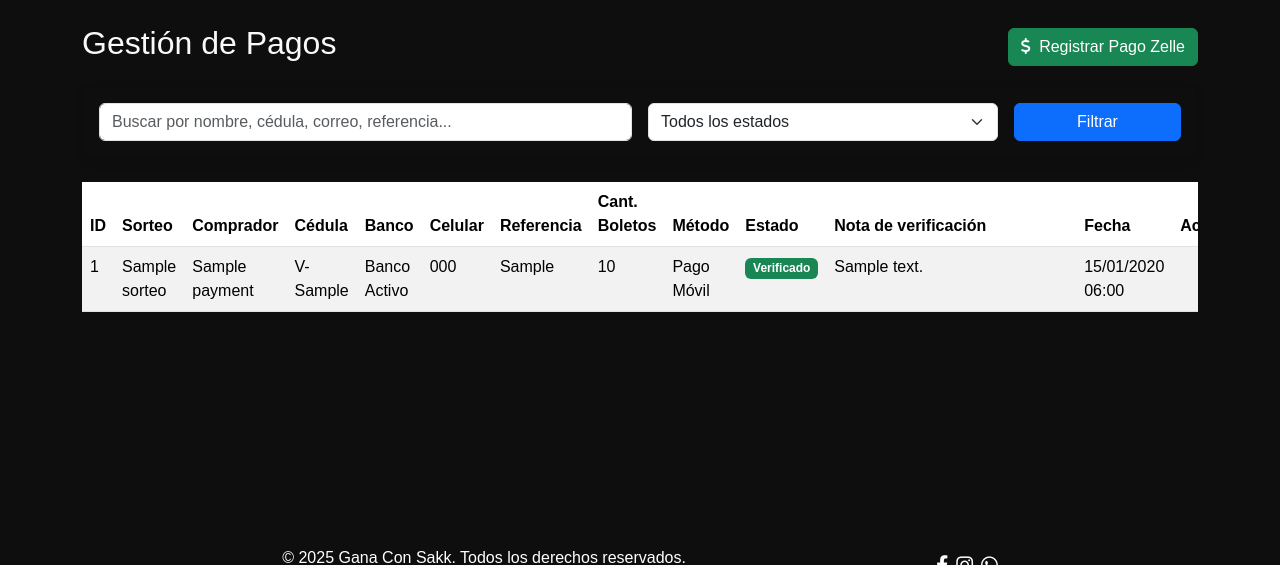
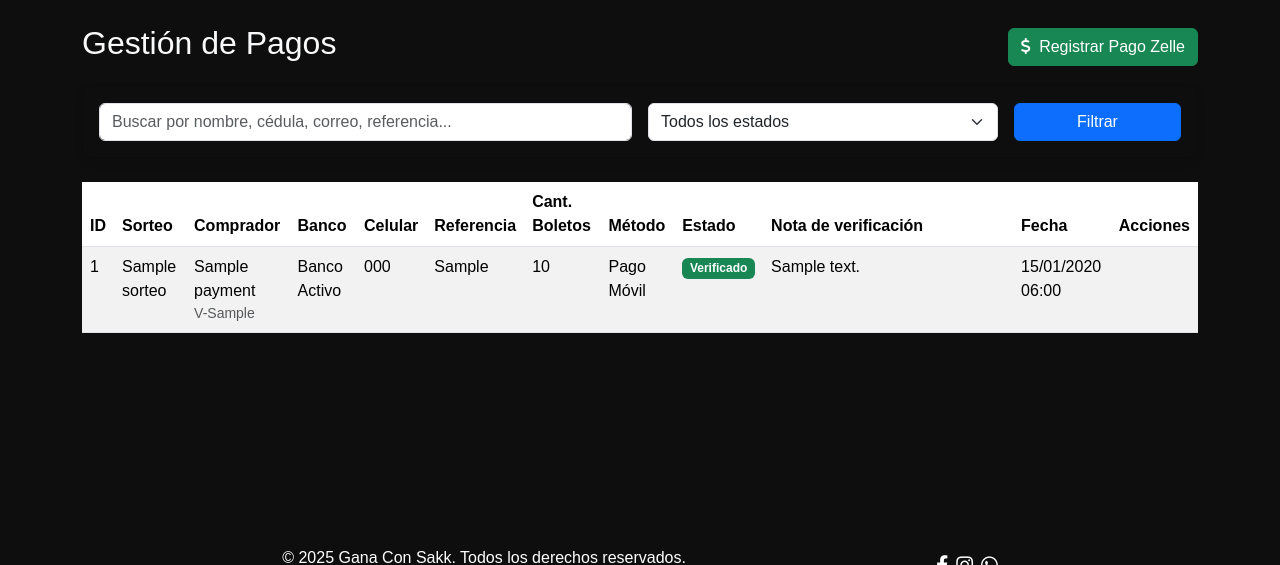
Before and after one commit to JacoBayern/ganaconSakk, a Django app: page /payment/ in a window 1280 px wide. Shown: the part 182-747 px from the top of the page. Run offline with Django 5.2, Linux system fonts and the light colour scheme; the first user in the database is signed in; tables that the repository leaves empty hold one stand-in row (Sample ...); some libraries are stand-ins or nearby versions.

Commit message:
mejorando tabla

```diff
--- a/templates/payment/payment_list.html
+++ b/templates/payment/payment_list.html
@@ -50,7 +50,6 @@
                     <th>ID</th>
                     <th>Sorteo</th>
                     <th>Comprador</th>
-                    <th>Cédula</th>
 		    <th>Banco</th>
 		    <th>Celular</th>
 		    <th>Referencia</th>
@@ -67,8 +66,10 @@
                 <tr>
                     <td>{{ payment.id }}</td>
                     <td>{{ payment.sorteo.title }}</td>
-                    <td>{{ payment.owner_name }}</td>
-                    <td>{{ payment.type_CI }}-{{ payment.owner_ci }}</td>
+                    <td>
+                        {{ payment.owner_name }}
+                        <div class="text-muted small">{{ payment.type_CI }}-{{ payment.owner_ci }}</div>
+                    </td>
 		    <td>{{payment.get_bank_of_transfer_display}}</td>
 		    <td>{{payment.owner_phone}}</td>
 		    <td>{{payment.reference}}</td>
```
Also changed, not shown: other parts of templates/payment/payment_list.html (+1 -1 lines).
